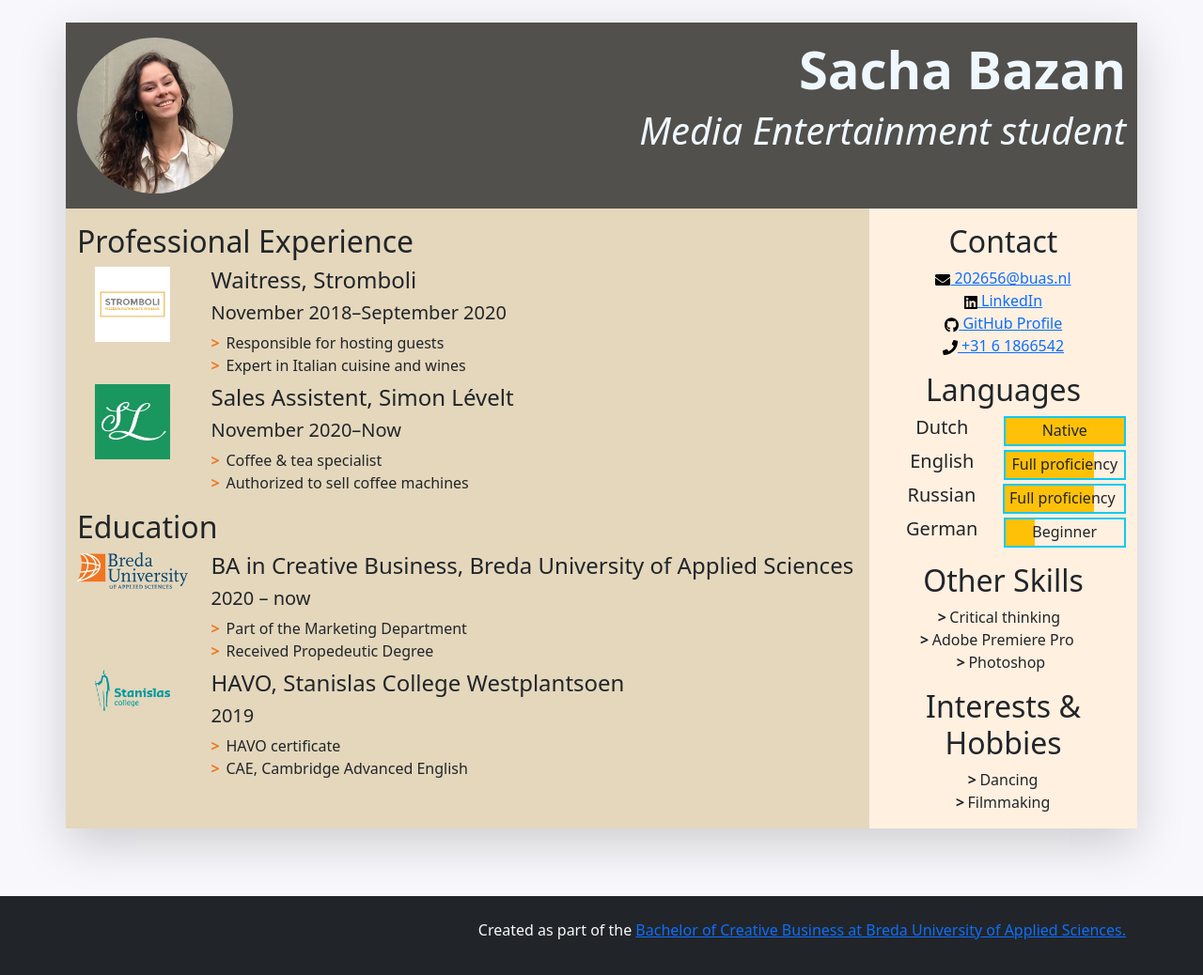
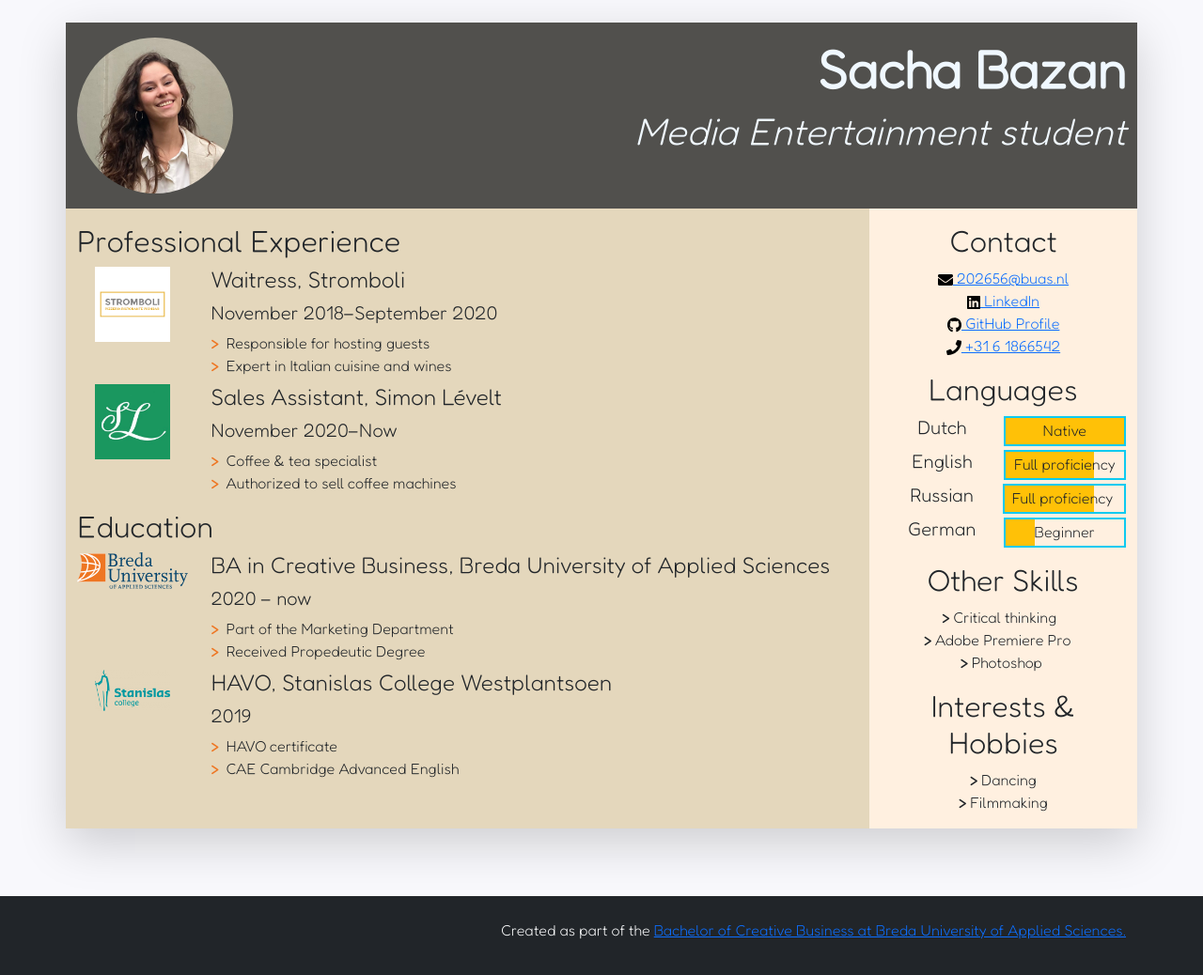
Before and after one commit to sachabazan/Try-out, a plain HTML site: page index.html in a window 1280 px wide. Shown: the whole page at 94% size. Drawn offline with nearby package versions, Linux system fonts and the light colour scheme.

Commit message:
Final changws

```diff
--- a/css/styles.css
+++ b/css/styles.css
@@ -2,12 +2,12 @@
 
 /* Import declaration to use Google Fonts - check https://fonts.google.com/ for details */
 @import url('https://fonts.googleapis.com/css2?family=Lato:ital,wght@0,400;0,700;1,400;1,700&display=swap');
-
+@import url('https://fonts.googleapis.com/css2?family=Arimo:wght@500&family=Dosis:wght@300&family=Fredoka:wght@300&family=Roboto+Condensed:wght@300&display=swap');
 /* Styles for the body */
 
 body {
-	font-family: url('https://fonts.googleapis.com/css2?family=Fredoka:wght@300&display=swap');
 	color: #20203;
+	font-family: 'Fredoka', sans-serif;
 	background-color: #f8f8fc;
 }
 
--- a/index.html
+++ b/index.html
@@ -107,7 +107,7 @@
                   <img class="biography-logo mw-100 d-block mx-auto" src="images/employers/sl.jpg" alt="Company logo" width="80">
                 </div>
                 <div class="biography-contents col-9 col-sm-10 col-md-9 col-lg-10">
-                  <h4>Sales Assistent, Simon Lévelt&nbsp; &nbsp;&nbsp;</h4>
+                  <h4>Sales Assistant, Simon Lévelt&nbsp; &nbsp;&nbsp;</h4>
                   <h5>November 2020–Now&nbsp; &nbsp; &nbsp; &nbsp;</h5>
 					    <ul class="biography-details list-unstyled">
                     <li>Coffee &amp; tea specialist&nbsp;</li>
@@ -153,7 +153,7 @@
                   <h5>2019</h5>
                   <ul class="biography-details list-unstyled">
                     <li>HAVO certificate</li>
-						 <li>CAE, Cambridge Advanced English&nbsp; &nbsp; &nbsp; &nbsp; &nbsp; &nbsp; &nbsp; &nbsp;&nbsp;</li>
+						 <li>CAE Cambridge Advanced English&nbsp; &nbsp; &nbsp; &nbsp; &nbsp; &nbsp; &nbsp; &nbsp;&nbsp;</li>
 			      </ul>
                 </div>
               </li>
```
